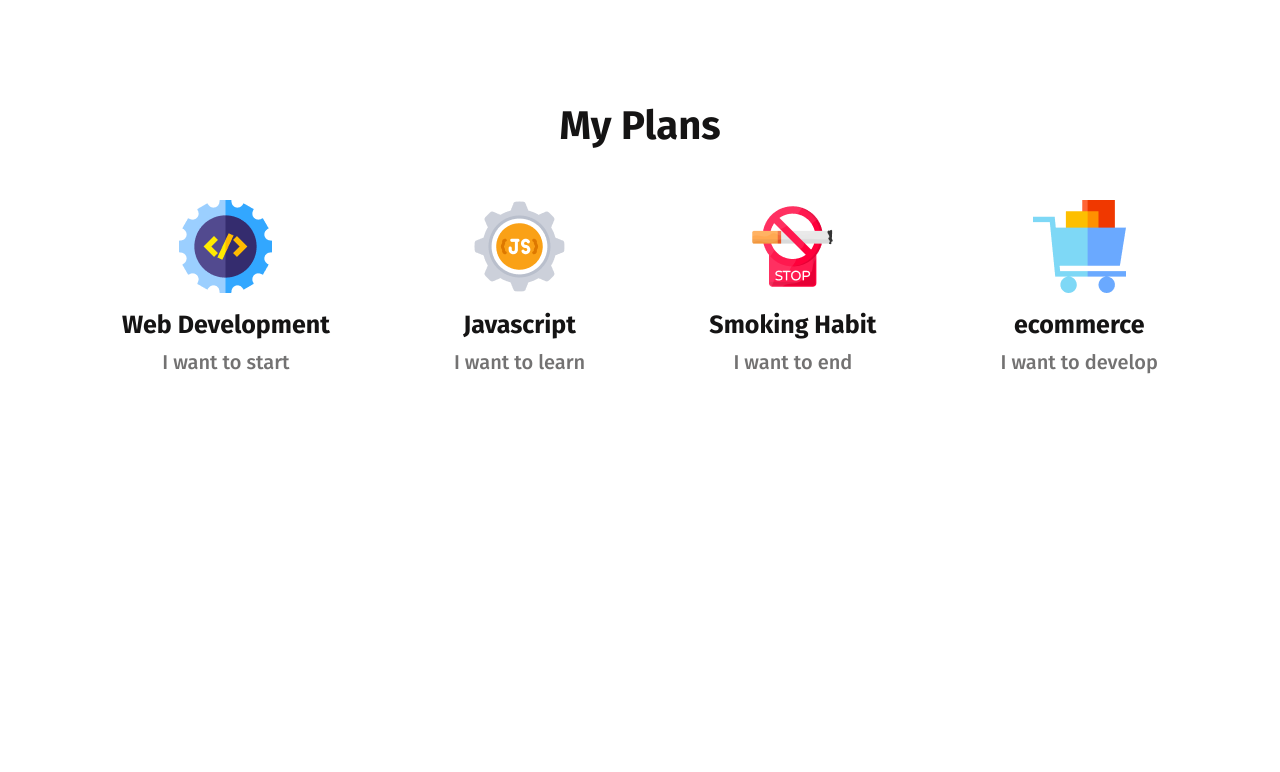
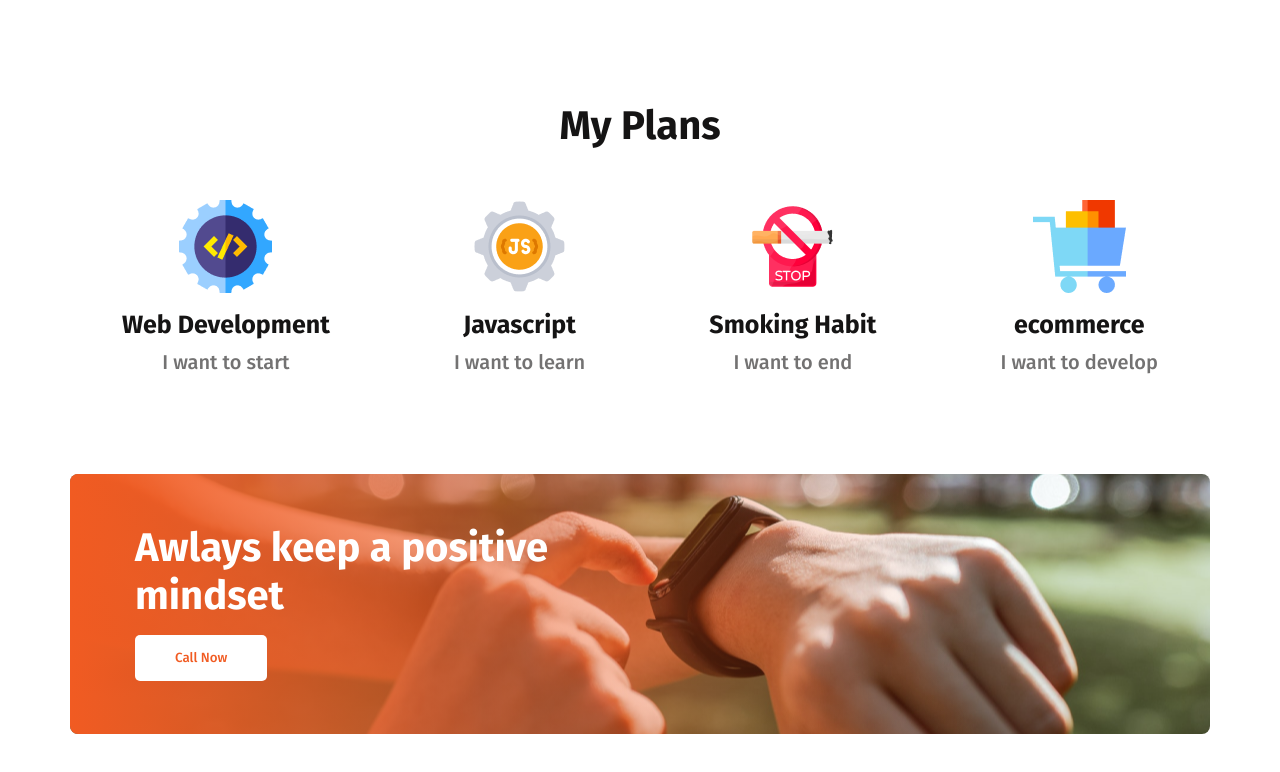
Before and after one commit to OliUllah1/assignment1, a plain HTML site: page index.html in a window 1280 px wide. Shown: the part 1626-2398 px from the top of the page. Before the commit the page ends 2100 px from the top, so only its background shows below. Drawn offline with Linux system fonts and the light colour scheme.

Commit message:
contact section add

```diff
--- a/index.html
+++ b/index.html
@@ -81,6 +81,18 @@
                 </div>
             </div>
         </section>
+        <!-- my plan section end -->
+
+
+        <!-- contact section start -->
+        <section class="contact">
+            <div class="contact-info">
+                <h1 class="contact-tittle">Awlays keep a positive <br>mindset</h1>
+                <div class="contact-btn">
+                    <button>Call Now</button>
+                </div>
+            </div>
+        </section>
 
 
 
--- a/style.css
+++ b/style.css
@@ -110,3 +110,47 @@
     color: #737272;
     font-size: 20px;
 }
+
+/* contact section style */
+
+.contact{
+    max-width: 1140px;
+    margin: 0 auto;
+    background-image: url('images/watch.png');
+    background-position: center;
+    background-size: cover;
+    background-repeat: no-repeat;
+    width: 100%;
+    height: 260px;
+    margin-bottom: 100px;
+    border-radius: 8px;
+    position: relative;
+}
+.contact-info{
+    background-image: url('images/gradient2.png');
+    background: linear-gradient(90deg, #F15B22 0%, rgba(241, 91, 34, 0) 80%);
+    border-radius: 8px;
+    position: absolute;
+    background-position: center;
+    background-size: cover;
+    background-repeat: no-repeat;
+    width: 100%;
+    height: 100%;
+}
+.contact-tittle{
+    padding: 50px 0 15px 65px;
+    font-size: 40px;
+    font-weight: 700;
+    color: #FFFFFF;
+
+}
+.contact-btn{
+    padding-left: 65px;
+}
+.contact-btn button{
+    padding: 15px 40px;
+    border: 0;
+    border-radius: 5px;
+    background: #FFFFFF;
+    color: #F15B22;
+}
```
